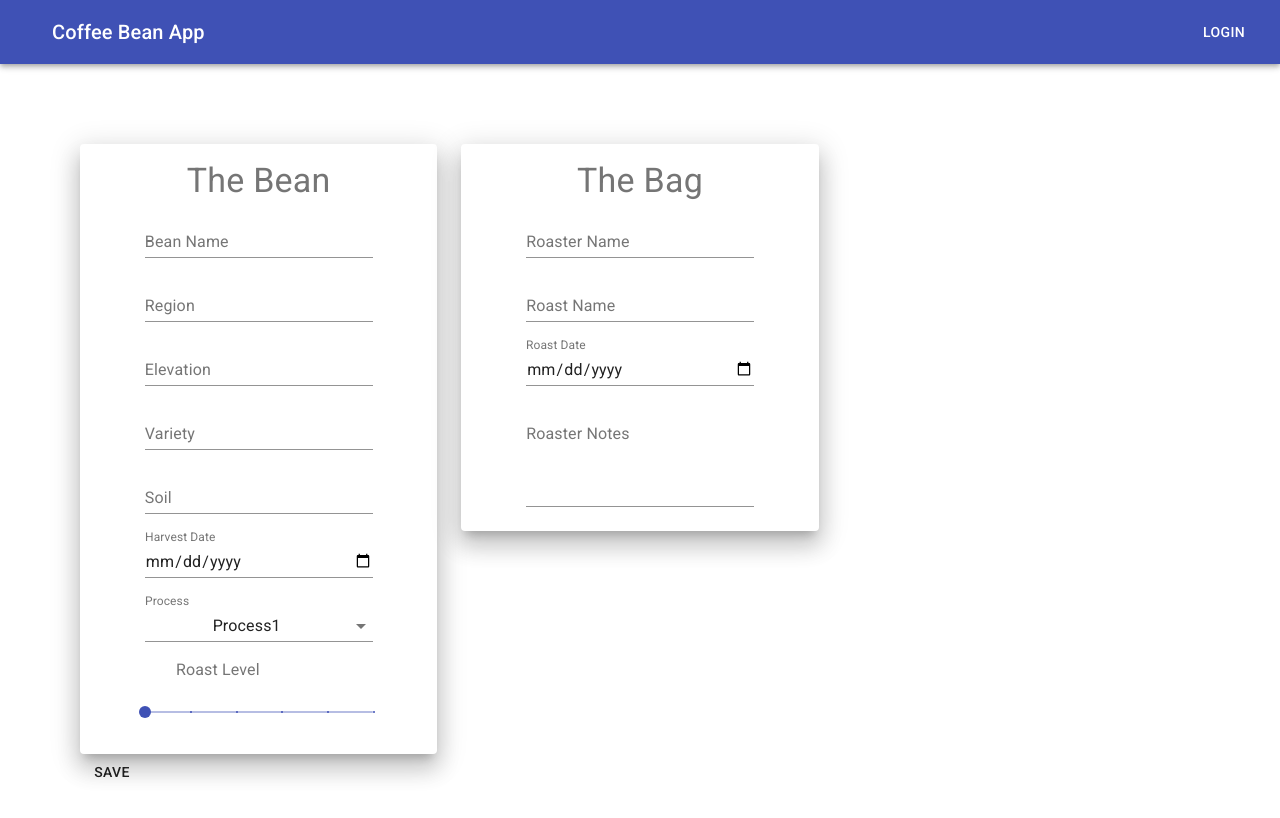
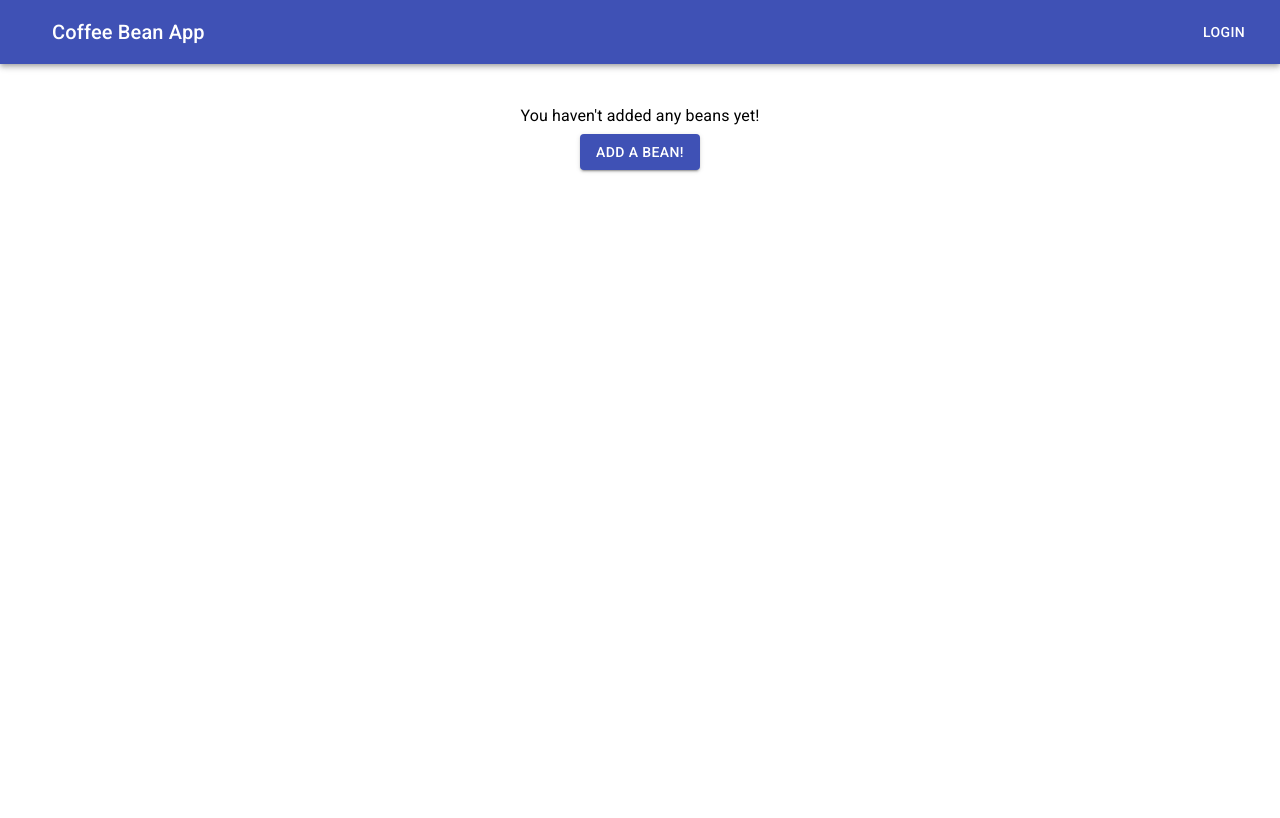
Before and after one commit to devo2540/coffee-bean-app, a React (Create React App) app: page / in a window 1280 px wide. Shown: the top 818 px of the page. Built offline with nearby package versions, Linux system fonts and the light colour scheme.

Commit message:
add basic routing

```diff
--- a/package.json
+++ b/package.json
@@ -14,12 +14,14 @@
     "@types/node": "^12.12.38",
     "@types/react": "^16.9.34",
     "@types/react-dom": "^16.9.7",
+    "@types/react-router-dom": "^5.1.5",
     "apollo-boost": "^0.4.7",
     "graphql": "^15.0.0",
     "node-sass": "^4.14.1",
     "react": "^16.13.1",
     "react-dom": "^16.13.1",
     "react-hook-form": "^5.6.2",
+    "react-router-dom": "^5.1.2",
     "react-scripts": "3.4.1",
     "typescript": "^3.7.5"
   },
--- a/src/App.scss
+++ b/src/App.scss
@@ -36,3 +36,7 @@
     transform: rotate(360deg);
   }
 }
+
+a {
+  text-decoration: none;
+}
--- a/src/App.tsx
+++ b/src/App.tsx
@@ -1,16 +1,27 @@
 import React from 'react';
 import './App.scss';
+import {
+  BrowserRouter as Router,
+  Route,
+  Switch
+} from "react-router-dom"
 
+import Home from './Home'
 import Header from './navigation/header/header'
-import BeanBagBrewForm from './forms/beanBagForm'
+import BeanBagForm from './forms/beanBagForm'
+import BrewForm from './forms/brewForm'
 
 
 function App() {
   return (
-    <>
-    <Header />
-    <BeanBagBrewForm />
-    </>
+    <Router>
+      <Header />
+      <Switch>
+        <Route path="/" exact component={Home} />
+        <Route path="/beanBagForm" component={BeanBagForm} />
+        <Route path="/brewForm" component={BrewForm} />
+      </Switch>
+    </Router>
   );
 }
 
--- /dev/null
+++ b/src/Home.tsx
@@ -0,0 +1,39 @@
+import React from 'react'
+import { Link } from "react-router-dom";
+import Button from '@material-ui/core/Button'
+import { makeStyles, createStyles, Theme } from '@material-ui/core/styles'
+import Box from '@material-ui/core/Box'
+import Grid from '@material-ui/core/Grid'
+import Typography from '@material-ui/core/Typography'
+
+
+const useStyles = makeStyles((theme: Theme) =>
+  createStyles({
+    centered: {
+      textAlign: 'center',
+      margin: '0 auto'
+    }
+  })
+)
+
+export default function Homepage() {
+  const classes = useStyles();
+
+  return (
+    <Box pt={5}>
+      <Grid container xs={12} className={classes.centered}>
+        <Grid item className={classes.centered}>
+          <Typography variant="body1" gutterBottom>
+            You haven't added any beans yet!
+          </Typography>
+
+          <Link to="/beanBagForm">
+            <Button variant="contained" color="primary">
+                Add a Bean!
+            </Button>
+          </Link>
+        </Grid>
+      </Grid>
+    </Box>
+  );
+}
--- a/src/navigation/header/header.tsx
+++ b/src/navigation/header/header.tsx
@@ -5,7 +5,7 @@ import ToolBar from '@material-ui/core/Toolbar'
 import Typography from '@material-ui/core/Typography'
 import Button from '@material-ui/core/Button'
 import IconButton from '@material-ui/core/IconButton'
-// import MenuRoundedIcon from '@material-ui/core/MenuRounded'
+import { Link } from 'react-router-dom'
 
 const useStyles = makeStyles((theme: Theme) =>
     createStyles({
@@ -29,12 +29,21 @@ export default function ButtonAppBar() {
       <div className={classes.root}>
         <AppBar position="static">
           <ToolBar>
-                    <IconButton edge="start" className={classes.menuButton} aria-label="menu">
-
-                    </IconButton>
+            <IconButton
+              edge="start"
+              className={classes.menuButton}
+              aria-label="menu"
+            ></IconButton>
 
             <Typography variant="h6" className={classes.title}>
+                        <Link
+                            style={{
+                                textDecoration: 'none',
+                                color: '#fff'
+                            }}
+                            to="/">
                             Coffee Bean App
+                        </Link>
             </Typography>
 
             <Button color="inherit">Login</Button>
```
Also changed, not shown: 1 other file (tests, documents, lock files or other folders). Lines whose indentation alone changed are shown as unchanged.
